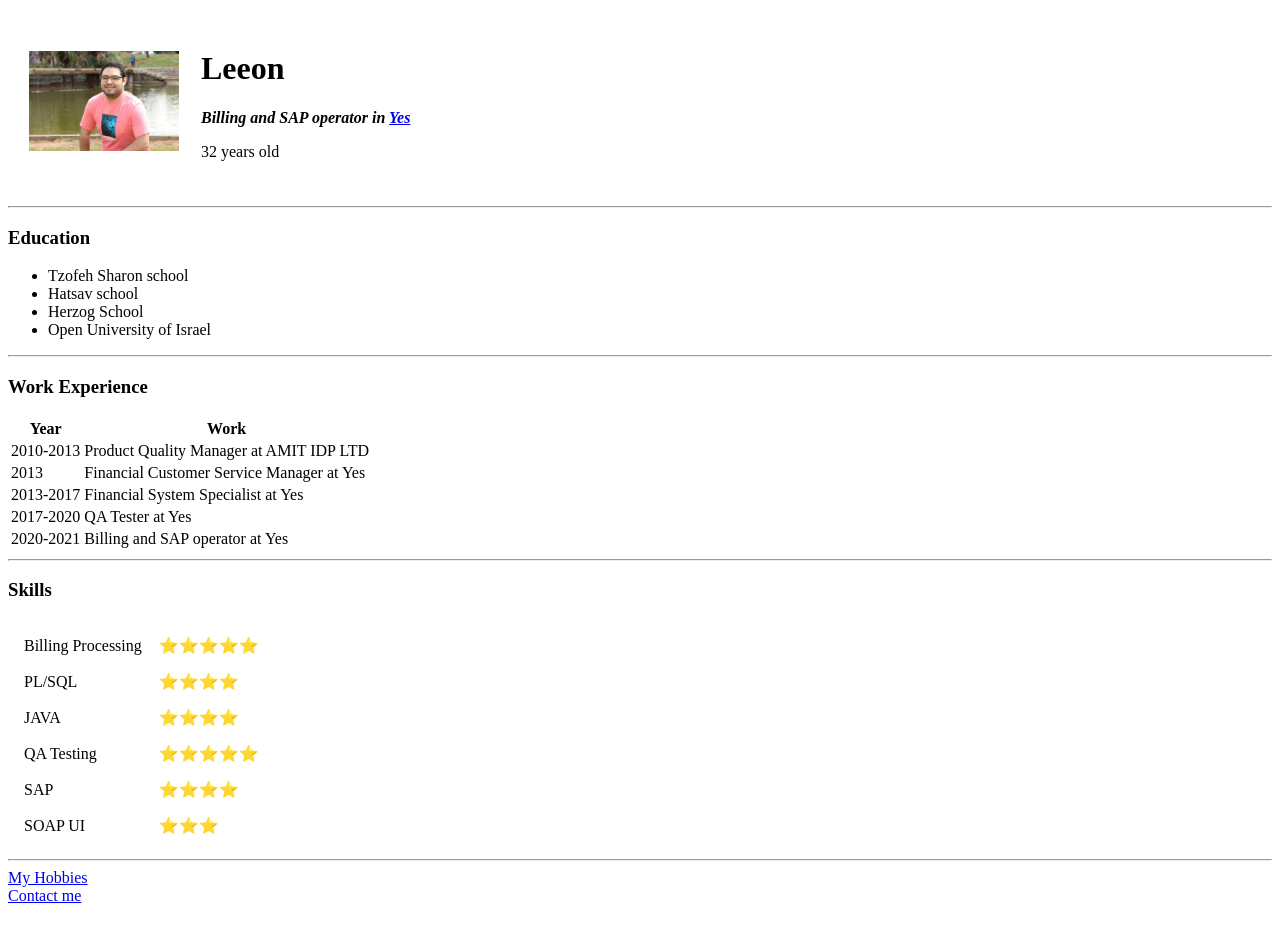
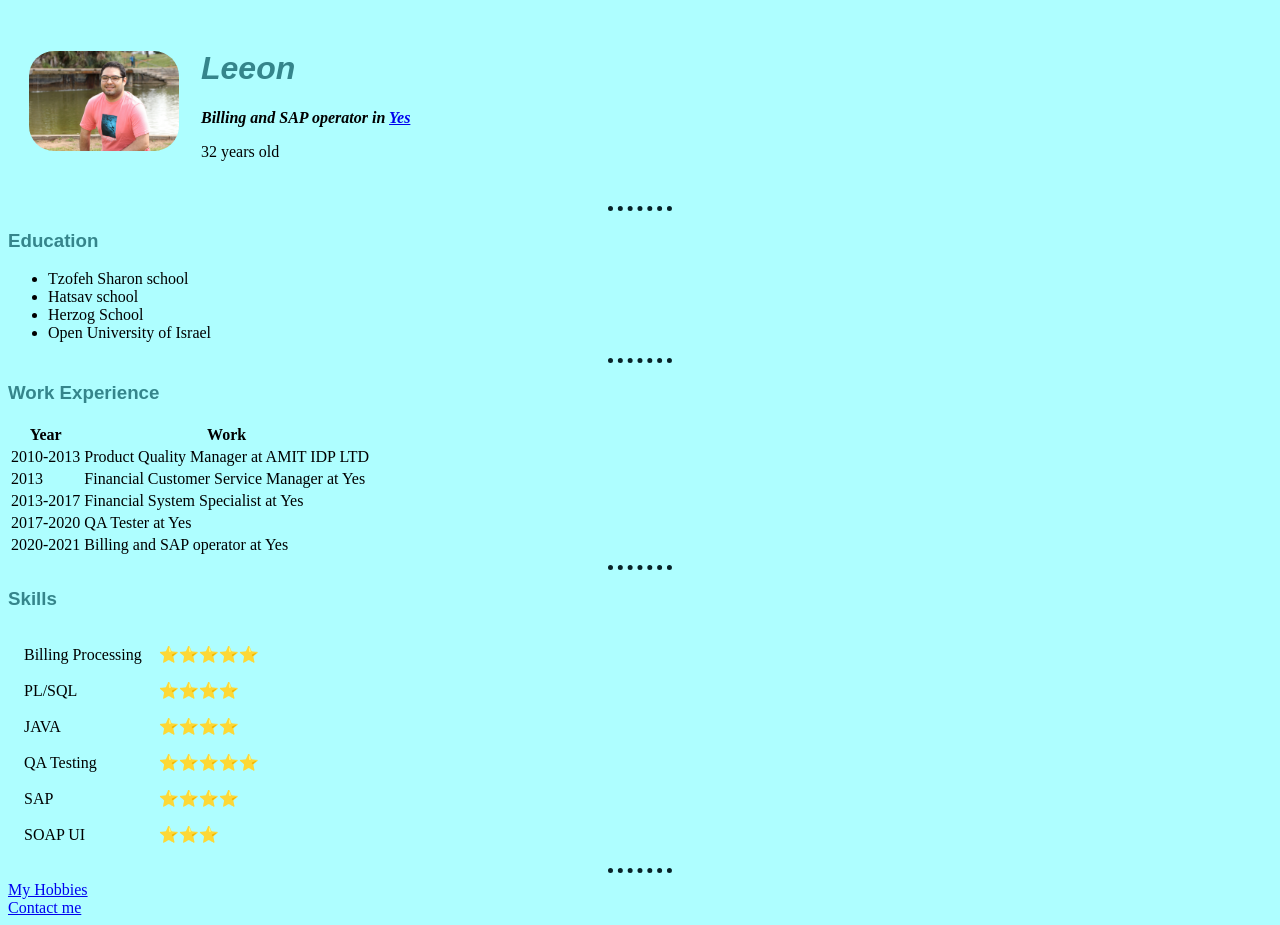
Before and after one commit to leliao/cv, a plain HTML site: page index.html in a window 1280 px wide. Drawn offline with Linux system fonts and the light colour scheme.

Commit message:
Add files via upload

```diff
--- /dev/null
+++ b/CSS/styles.css
@@ -0,0 +1,33 @@
+/*********************************** TAG SELECTIONS **********************/
+body {
+  background-color: #AEFEFF;
+}
+hr {
+  border-style: none;
+  border-top-style: dotted;
+  border-color: #072227;
+  border-width: 5px;
+  width: 5%;
+}
+h1,h3 {
+  color: #35858B;
+  font-family: arial;
+}
+
+a:hover {
+  color: #35858B;
+}
+
+/*********************************** CLASS SELECTIONS **********************/
+
+.profile {
+  border-radius: 25px;
+  width: 150px;
+}
+
+
+/*********************************** ID SELECTIONS **********************/
+
+#heading {
+  font-style: italic;
+}
--- a/index.html
+++ b/index.html
@@ -4,13 +4,14 @@
 <head>
   <meta charset="utf-8">
   <title>✰Leeon's Personal Site✰</title>
+  <link rel="stylesheet" href="css/styles.css">
 </head>
 
 <body>
   <table cellspacing="20">
-    <td><img src="images/084_small.JPG" alt="profile pic" width="150" height="100"></td>
+    <td><img class="profile" src="images/084_small.JPG" alt="profile pic" width="150" height="100"></td>
     <td>
-      <h1>Leeon</h1>
+      <h1 id="heading">Leeon</h1>
       <p><strong><em>Billing and SAP operator in <a href="https://www.yes.co.il/" target="_blank">Yes</a></em></strong></p>
       <p>32 years old</p>
     </td>
```
Also changed, not shown: contact_me.html (+2 -1 lines), hobbies.html (+1 -0 lines).
